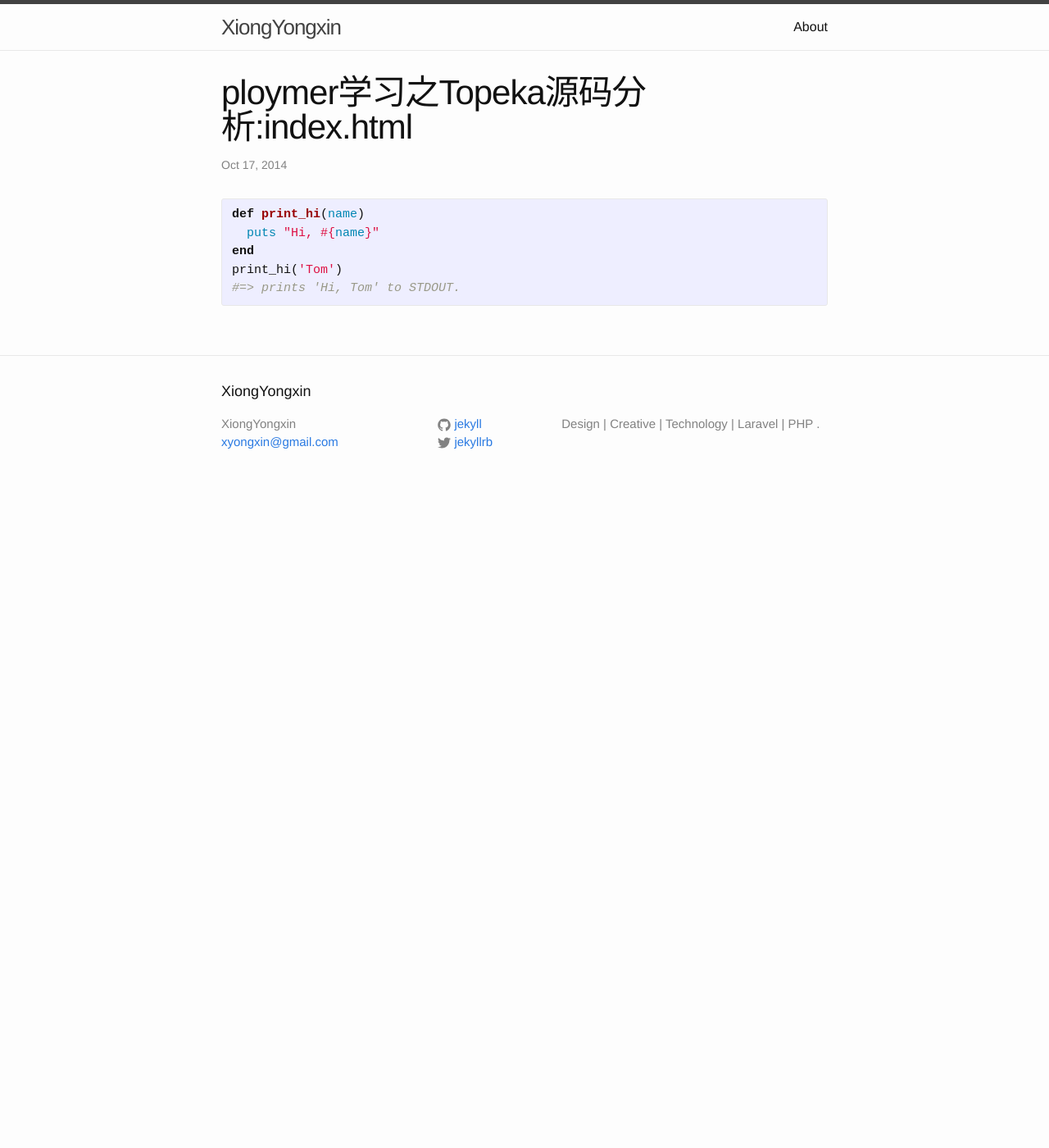
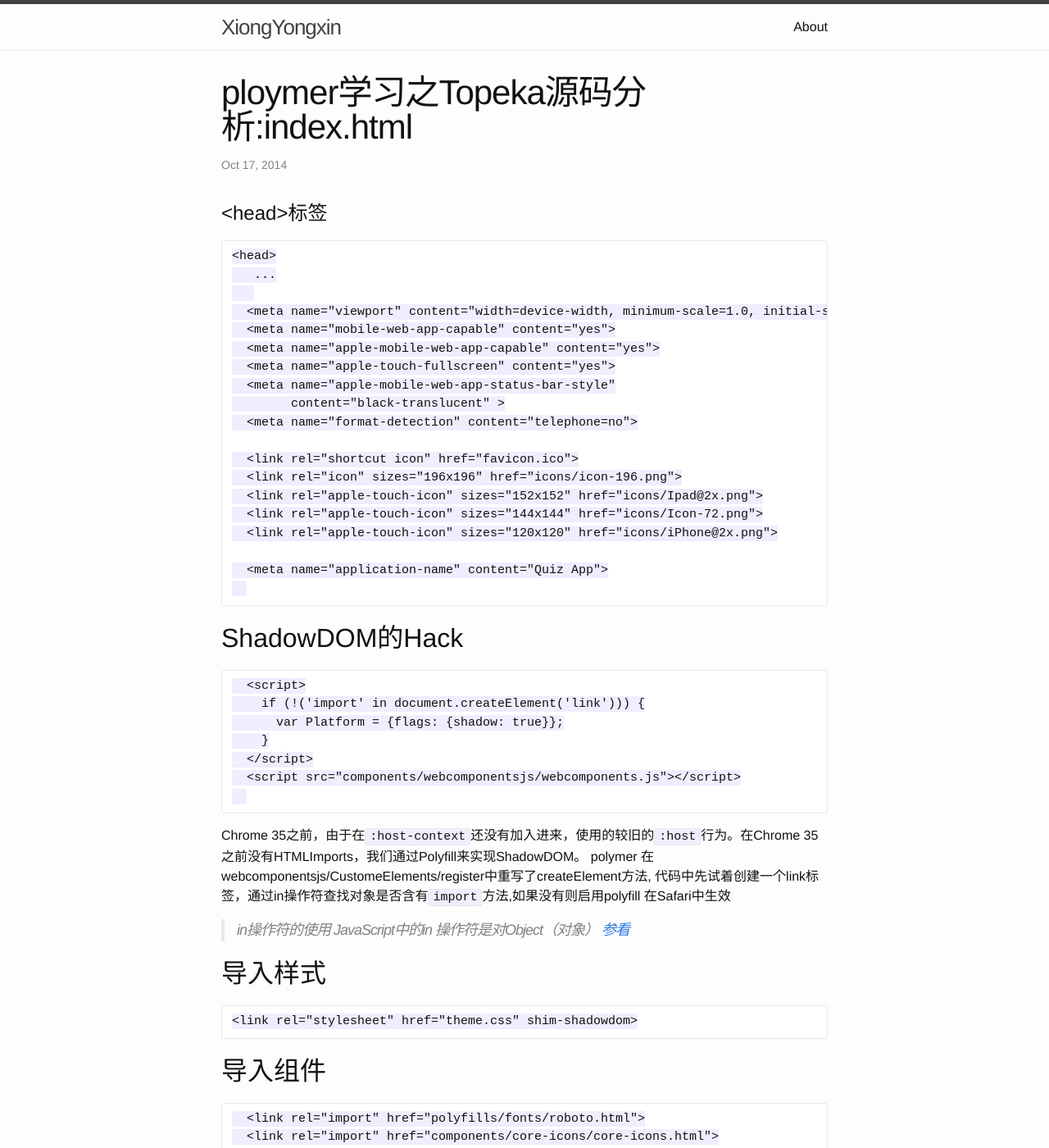
Before and after one commit to gold3bear/gold3bear.github.io, a Jekyll site: the page built from _posts/2014-12-08-learn-polymer.markdown, in a window 1280 px wide and 1400 px high. Shown: the whole window at 82% size. Built offline with Jekyll 4.4.1, drawn with Linux system fonts in a browser that asks for light colours; some of the changed text lies outside the part shown.

Commit message:
learn topeka index
学习topeka

````diff
--- a/_posts/2014-12-08-learn-polymer.markdown
+++ b/_posts/2014-12-08-learn-polymer.markdown
@@ -5,12 +5,90 @@ date:   2014-10-17 08:52:50
 categories: polymer
 ---
 
+#\<head\>标签
+```
+<head>
+   ...
+
+  <meta name="viewport" content="width=device-width, minimum-scale=1.0, initial-scale=1, user-scalable=yes">
+  <meta name="mobile-web-app-capable" content="yes">
+  <meta name="apple-mobile-web-app-capable" content="yes">
+  <meta name="apple-touch-fullscreen" content="yes">
+  <meta name="apple-mobile-web-app-status-bar-style"
+        content="black-translucent" >
+  <meta name="format-detection" content="telephone=no">
+
+  <link rel="shortcut icon" href="favicon.ico">
+  <link rel="icon" sizes="196x196" href="icons/icon-196.png">
+  <link rel="apple-touch-icon" sizes="152x152" href="icons/Ipad@2x.png">
+  <link rel="apple-touch-icon" sizes="144x144" href="icons/Icon-72.png">
+  <link rel="apple-touch-icon" sizes="120x120" href="icons/iPhone@2x.png">
+
+  <meta name="application-name" content="Quiz App">
+
+```
 
 
-{% highlight ruby %}
-def print_hi(name)
-  puts "Hi, #{name}"
-end
-print_hi('Tom')
-#=> prints 'Hi, Tom' to STDOUT.
-{% endhighlight %}
+##ShadowDOM的Hack
+
+```
+  <script>
+    if (!('import' in document.createElement('link'))) {
+      var Platform = {flags: {shadow: true}};
+    }
+  </script>
+  <script src="components/webcomponentsjs/webcomponents.js"></script>
+
+```
+Chrome 35之前，由于在`:host-context`还没有加入进来，使用的较旧的`:host`行为。在Chrome 35之前没有HTMLImports，我们通过Polyfill来实现ShadowDOM。
+polymer 在webcomponentsjs/CustomeElements/register中重写了createElement方法,
+代码中先试着创建一个link标签，通过in操作符查找对象是否含有`import`方法,如果没有则启用polyfill 在Safari中生效
+>in操作符的使用
+JavaScript中的in 操作符是对Object（对象）
+[参看](https://developer.mozilla.org/en-US/docs/Web/JavaScript/Reference/Operators/in)
+
+##导入样式
+```
+<link rel="stylesheet" href="theme.css" shim-shadowdom>
+```
+
+##导入组件
+```
+  <link rel="import" href="polyfills/fonts/roboto.html">
+  <link rel="import" href="components/core-icons/core-icons.html">
+  <link rel="import" href="components/core-icons/av-icons.html">
+  <link rel="import" href="components/core-icons/social-icons.html">
+  <link rel="import" href="components/topeka-elements/topeka-datasource.html">
+  <link rel="import" href="components/topeka-elements/topeka-app.html">
+  <link rel="import" href="components/topeka-elements/theme.html">
+
+```
+
+##ServiceWorker
+
+```
+  <script>
+    if (navigator.serviceWorker) {
+      // Register our ServiceWorker
+      navigator.serviceWorker.register("sw.js");
+    }
+  </script>
+```
+
+ServiceWorker 是一种通过javascript将服务放在后台运行的API，我们可以做到发送消息，后台同步等等。
+
+参考
+>[Using ServiceWorker in Chrome today](http://jakearchibald.com/2014/using-serviceworker-today/)
+
+需要在`chrome://flags`中开启：搜素` #enable-experimental-web-platform-features
+`启用；
+##template
+
+```
+  <template is="auto-binding">
+    <topeka-datasource url="components/topeka-elements/categories.json" user="{{user}}" categories="{{categories}}" connected="{{connected}}"></topeka-datasource>
+    <topeka-app fit user="{{user}}" categories="{{categories}}" connected="{{connected}}" touch-action="auto"></topeka-app>
+  </template>
+```
+这里用到了html5的<template is="auto-binding">来判断做数据绑定：把topeka=
+>[\<template is="auto-binding"\> is=awesome](https://blog.polymer-project.org/howto/2014/09/11/template-is-autobinding/)
````
